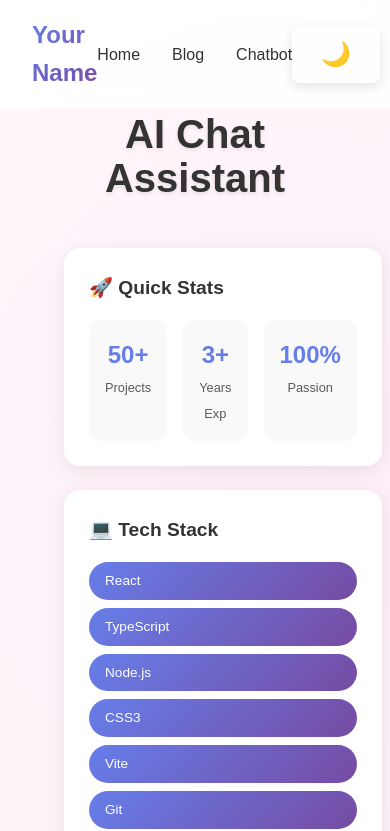
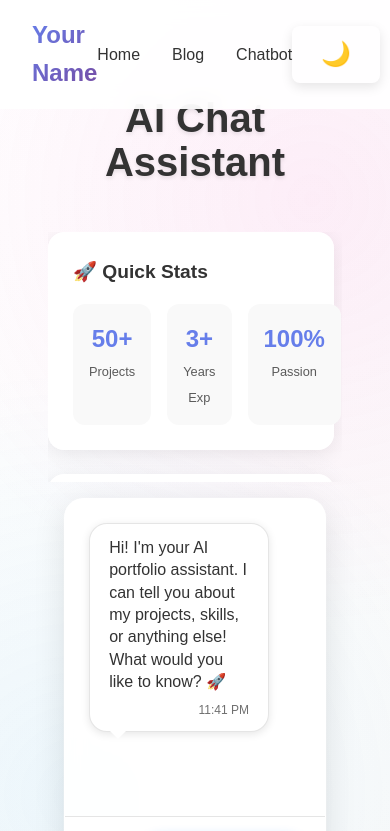
Before and after one commit to Clauxy14/My-Portifolio, a React (Vite) app: page /chatbot in a window 390 px wide. Shown: the top 831 px of the page. Built offline with nearby package versions, Linux system fonts and the light colour scheme.

Commit message:
about updated

```diff
--- a/src/pages/Blog.css
+++ b/src/pages/Blog.css
@@ -2,7 +2,6 @@
   padding: 5rem 2rem;
   background: var(--bg);
   min-height: 100vh;
-
 }
 
 .blog-header {
--- a/src/pages/Chatbot.css
+++ b/src/pages/Chatbot.css
@@ -1,13 +1,14 @@
 .chatbot {
   padding: 7rem 2rem;
   background: linear-gradient(135deg, var(--bg) 0%, var(--bg-alt) 100%);
-  min-height: 100vh;
+  height: 100vh;
   margin: auto;
   display: flex;
   align-items: flex-start;
   justify-content: center;
   position: relative;
   width: 100%;
+  overflow: hidden;
 }
 
 .chatbot::before {
@@ -42,10 +43,11 @@
 }
 
 .messages {
-  height: 500px;
+  flex: 1;
   overflow-y: auto;
   padding: 1.5rem;
   scroll-behavior: smooth;
+  min-height: 0; /* Allow flex shrinking */
 }
 
 .message {
@@ -237,6 +239,8 @@
   gap: 2rem;
   width: 100%;
   max-width: 1400px;
+  height: calc(100vh - 14rem); /* Account for padding */
+  align-items: start;
 }
 
 .chat-section {
@@ -250,17 +254,41 @@
   background: rgba(255, 255, 255, 0.95);
   backdrop-filter: blur(10px);
   border-radius: 20px;
-  box-shadow: 0 8px 32px rgba(0, 0, 0, 0.1), 0 0 0 1px rgba(255, 255, 255, 0.2);
+  box-shadow:
+    0 8px 32px rgba(0, 0, 0, 0.1),
+    0 0 0 1px rgba(255, 255, 255, 0.2);
   overflow: hidden;
   position: relative;
   border: 1px solid rgba(255, 255, 255, 0.3);
+  height: 100%;
+  display: flex;
+  flex-direction: column;
 }
 
 /* Sidebar Styles */
 .sidebar-section {
-  position: sticky;
-  top: 2rem;
-  height: fit-content;
+  height: 100%;
+  overflow-y: auto;
+  overflow-x: hidden;
+  padding-right: 0.5rem;
+}
+
+.sidebar-section::-webkit-scrollbar {
+  width: 6px;
+}
+
+.sidebar-section::-webkit-scrollbar-track {
+  background: rgba(0, 0, 0, 0.1);
+  border-radius: 3px;
+}
+
+.sidebar-section::-webkit-scrollbar-thumb {
+  background: var(--primary);
+  border-radius: 3px;
+}
+
+.sidebar-section::-webkit-scrollbar-thumb:hover {
+  background: var(--secondary);
 }
 
 .sidebar-content {
@@ -276,7 +304,9 @@
   padding: 1.5rem;
   box-shadow: 0 4px 20px rgba(0, 0, 0, 0.08);
   border: 1px solid rgba(255, 255, 255, 0.3);
-  transition: transform 0.3s ease, box-shadow 0.3s ease;
+  transition:
+    transform 0.3s ease,
+    box-shadow 0.3s ease;
 }
 
 .sidebar-card:hover {
@@ -438,11 +468,17 @@
   .chat-layout {
     grid-template-columns: 1fr;
     gap: 2rem;
+    height: auto;
   }
 
   .sidebar-section {
-    position: static;
+    height: auto;
+    max-height: 300px;
     order: -1;
+  }
+
+  .chat-window {
+    height: 500px;
   }
 
   .sidebar-content {
@@ -457,12 +493,26 @@
 }
 
 @media (max-width: 768px) {
+  .chatbot {
+    padding: 6rem 1rem;
+    height: auto;
+    min-height: 100vh;
+  }
+
   .chatbot h1 {
     font-size: 2.5rem;
   }
 
   .chat-layout {
     gap: 1rem;
+  }
+
+  .chat-window {
+    height: 400px;
+  }
+
+  .sidebar-section {
+    max-height: 250px;
   }
 
   .sidebar-content {
```
Also changed, not shown: src/pages/Chatbot.tsx (+35 -8 lines).
